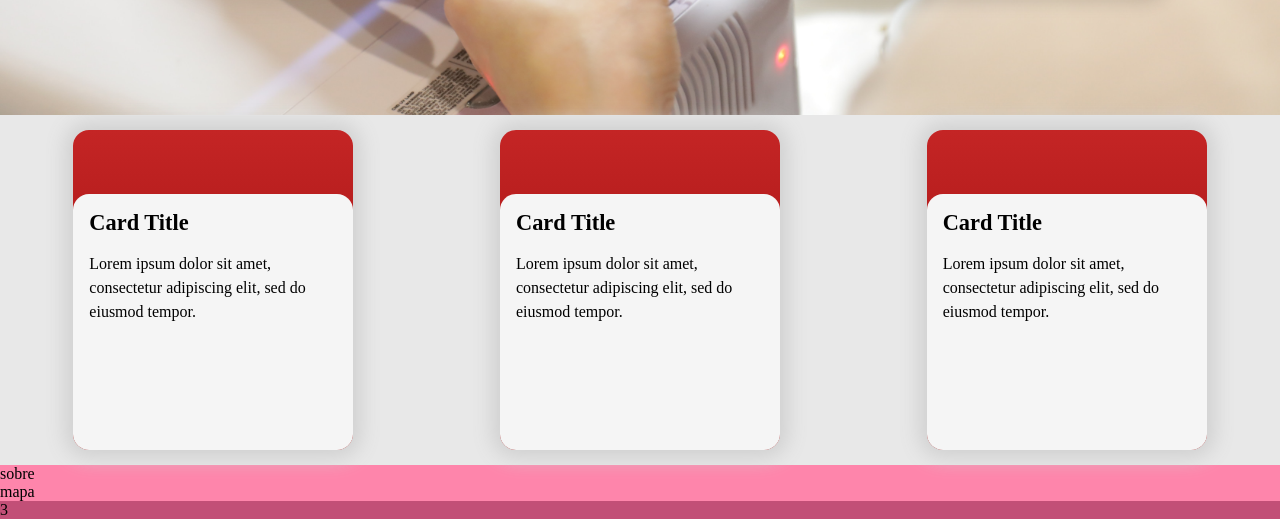
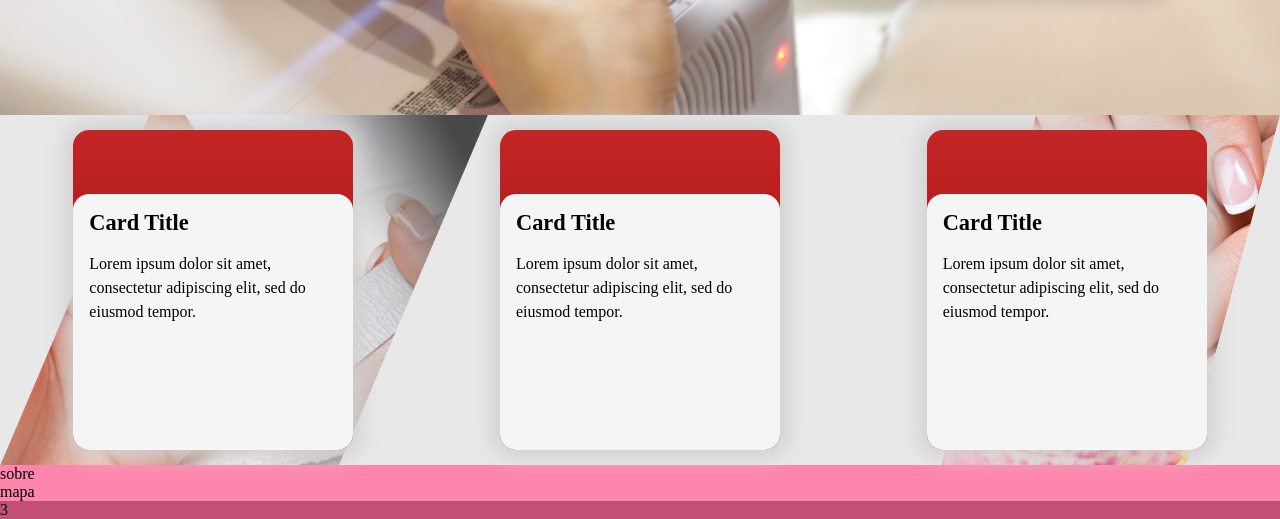
Before and after one commit to carlosaant/dtnails-basic, a plain HTML site: page index.html in a window 1280 px wide. Shown: the part 449-968 px from the top of the page. Drawn offline with Linux system fonts and the light colour scheme; a web font is replaced by a local one.

Commit message:
adionado imagem background elemento div main servicos, excluido arquivos imagens nao usados

```diff
--- a/css/style.css
+++ b/css/style.css
@@ -196,6 +196,12 @@ html, body {
     width: 100%;
     background-color: #e8e8e8;
 
+    background-image: url(../assets/images/hands-nails.png),
+                      url(../assets/images/hands-nails2.png);
+    background-repeat: no-repeat, no-repeat;
+    background-size: contain, contain;
+    background-position: right, left;
+
     display: flex;
     justify-content: space-around;
 }
```
Also changed, not shown: assets/images/clock.png (deleted), assets/images/esmatacao-pic.png (deleted), assets/images/hands-nails.png (added), assets/images/hands-nails2.png (added), assets/images/home.png (deleted), assets/images/insta-dani1.jpg (deleted), assets/images/insta-dani2.jpg (deleted), assets/images/insta-dani3.jpg (deleted), 1 other file.
